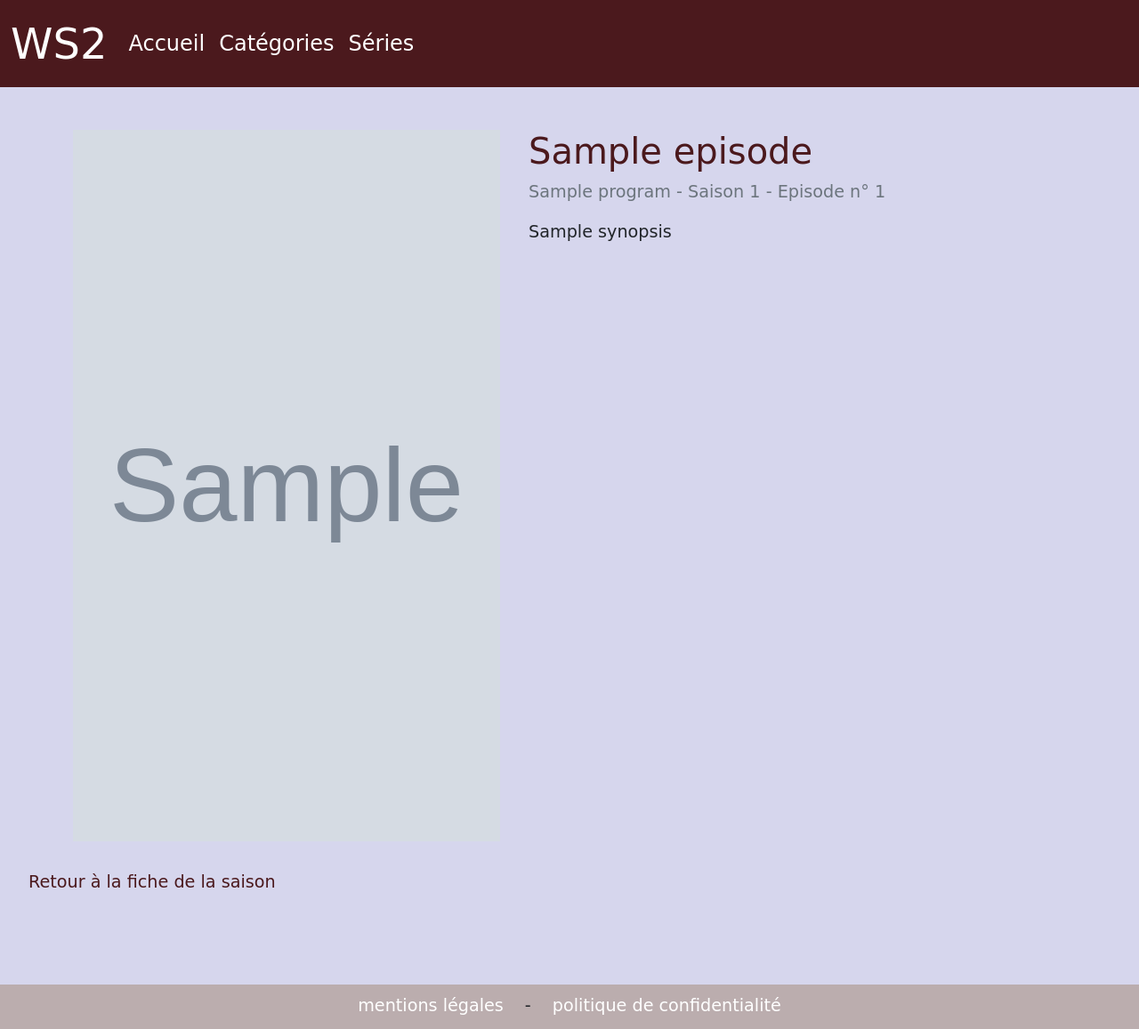
After one commit to veroniqueauzias/wildSeries2, a Symfony app: template templates/program/episode_show.html.twig in a window 1280 px wide. The commit adds this page. Shown: the whole page at 89% size. Run offline with Twig, Linux system fonts and the light colour scheme; the template is opened without the code that fills it: most values are stand-ins (such as "Sample title", 1, 10 or a date in 2020); grey boxes marked "Sample" are stand-in pictures; style sheets or scripts are compiled from the project's sources; some libraries are stand-ins or nearby versions; some web fonts are replaced.

Commit message:
show episodes details

```diff
--- /dev/null
+++ b/templates/program/episode_show.html.twig
@@ -0,0 +1,24 @@
+{% extends "base.html.twig" %}
+
+{% block title %}WS2 - {{program.title}}{% endblock %}
+
+{% block body %}
+
+<div class="container mt-5">
+    <div class="programDetails flex">
+       <div class="poster">
+          <img class="posterImg align-self-start mr-3" src="{{program.poster}}" alt="{{ program.title }} poster">
+       </div>
+       <div class="media-body">
+          <h1 class="title mt-0">{{ episode.title }}</h1>
+          <p class="text-muted">{{program.title}} - Saison {{season.number}} - Episode n° {{ episode.number }}</p>
+          <p>{{episode.synopsis}}</p>
+          </div>
+       </div>
+    </div>
+ <div class="returnLink">
+    <a href="{{path('program_season_show', { 'program': program.id, 'season':season.id }) }}">
+       Retour à la fiche de la saison
+    </a>
+ </div>
+{% endblock %}
--- a/templates/program/season_show.html.twig
+++ b/templates/program/season_show.html.twig
@@ -22,7 +22,7 @@
                  <h6 class="card-subtitle mb-2 text-muted">episode {{episode.number}}</h6>
                  <!-- use string-extra got from composer to get twig truncate filter to use with u filter-->
                  <p class="card-text">{{episode.synopsis | u.truncate(100, '...')}}</p>
-                 <a href="#" class="card-link">Voir plus</a>
+                 <a href="{{path('program_episode_show', { 'programId': program.id, 'seasonId':season.id, 'episodeId':episode.id }) }}" class="card-link">Voir plus</a>
                </div>
              </div>
             {% endfor %}
```
Also changed, not shown: src/Controller/ProgramController.php (+20 -1 lines).
